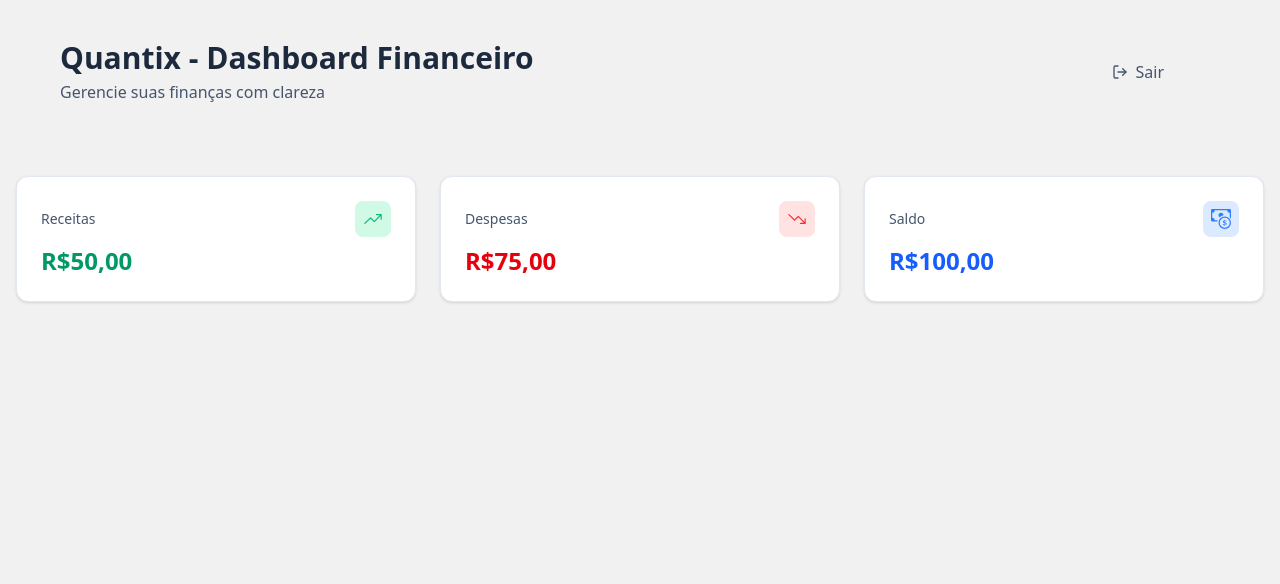
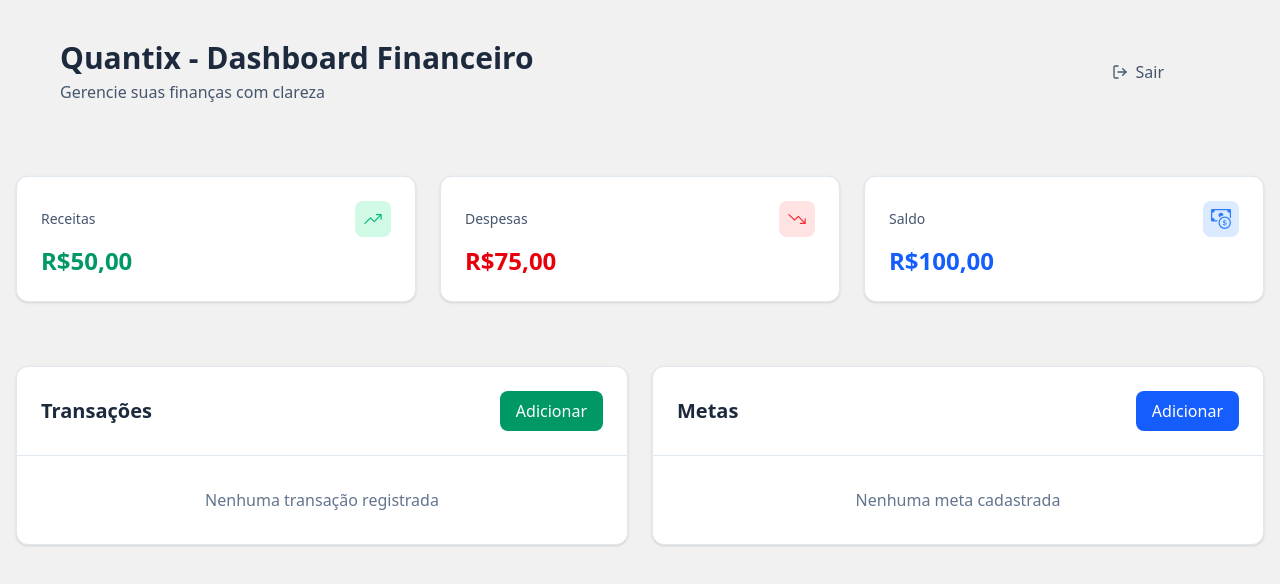
Before and after one commit to RochtBruno/Quantix, a React (Vite) app: page / in a window 1280 px wide. Shown: the top 584 px of the page. Built offline with nearby package versions, Linux system fonts and the light colour scheme.

Commit message:
feat: implementação dos componentes Goals e Transactions

```diff
--- a/src/components/App/App.jsx
+++ b/src/components/App/App.jsx
@@ -3,6 +3,8 @@
 import Header from "../Header/Header.jsx"
 import FinanceCard from "../FinanceCard/FinanceCard.jsx"
 import SignIn from "../SignIn/SignIn.jsx"
+import Transactions from "../Transactions/Transactions.jsx"
+import Goals from "../Goals/Goals.jsx"
 
 function App() {
 
@@ -15,10 +17,11 @@
       <FinanceCard title={"Despesas"} value={75}/>
       <FinanceCard title={"Saldo"} value={100}/>
       {/* <SignIn /> */}
-      <div className="grid grid-cols-1 lg:grid-cols-2 gap-6">
-
+    </main>
+    <div className="max-w-7xl mx-auto px-4 py-8 grid grid-cols-1 lg:grid-cols-2 gap-6">
+        <Transactions/>
+        <Goals />
       </div>
-    </main>
     </>
   )
 }
--- a/src/components/Goals/Goals.jsx
+++ b/src/components/Goals/Goals.jsx
@@ -3,6 +3,13 @@
 function Goals() {
 	return(
 		<>
+		<div className="bg-white rounded-xl shadow-sm border border-slate-200">
+			<div className="p-6 border-b border-slate-200 flex justify-between items-center">
+				<h2 className="text-xl font-bold text-slate-800">Metas</h2>
+				<button className="flex items-center gap-2 bg-blue-600 hover:bg-blue-700 text-white px-4 hover:cursor-pointer py-2 rounded-lg transition">Adicionar</button>
+			</div>
+			<div className="p-8 text-center text-slate-500">Nenhuma meta cadastrada</div>
+		</div>
 		</>
 	)
 }
--- a/src/components/Transactions/Transactions.jsx
+++ b/src/components/Transactions/Transactions.jsx
@@ -6,7 +6,7 @@
 		<div className="bg-white rounded-xl shadow-sm border border-slate-200">
 			<div className="p-6 border-b border-slate-200 flex justify-between items-center">
 				<h2 className="text-xl font-bold text-slate-800">Transações</h2>
-				<button className="flex items-center gap-2 bg-emerald-600 hover:bg-emerald-700 text-white px-4 py-2 rounded-lg transition">Adicionar</button>
+				<button className="flex items-center gap-2 bg-emerald-600 hover:bg-emerald-700 hover:cursor-pointer text-white px-4 py-2 rounded-lg transition">Adicionar</button>
 			</div>
 			<div className="p-8 text-center text-slate-500">Nenhuma transação registrada</div>
 		</div>
```
